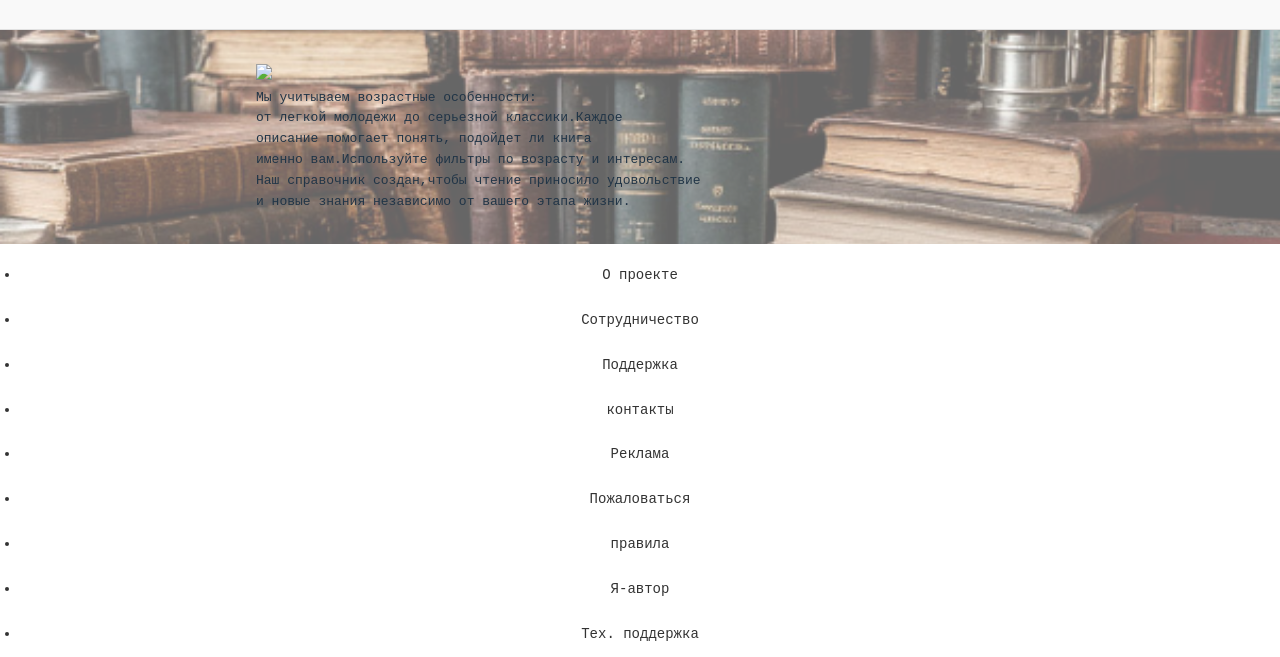
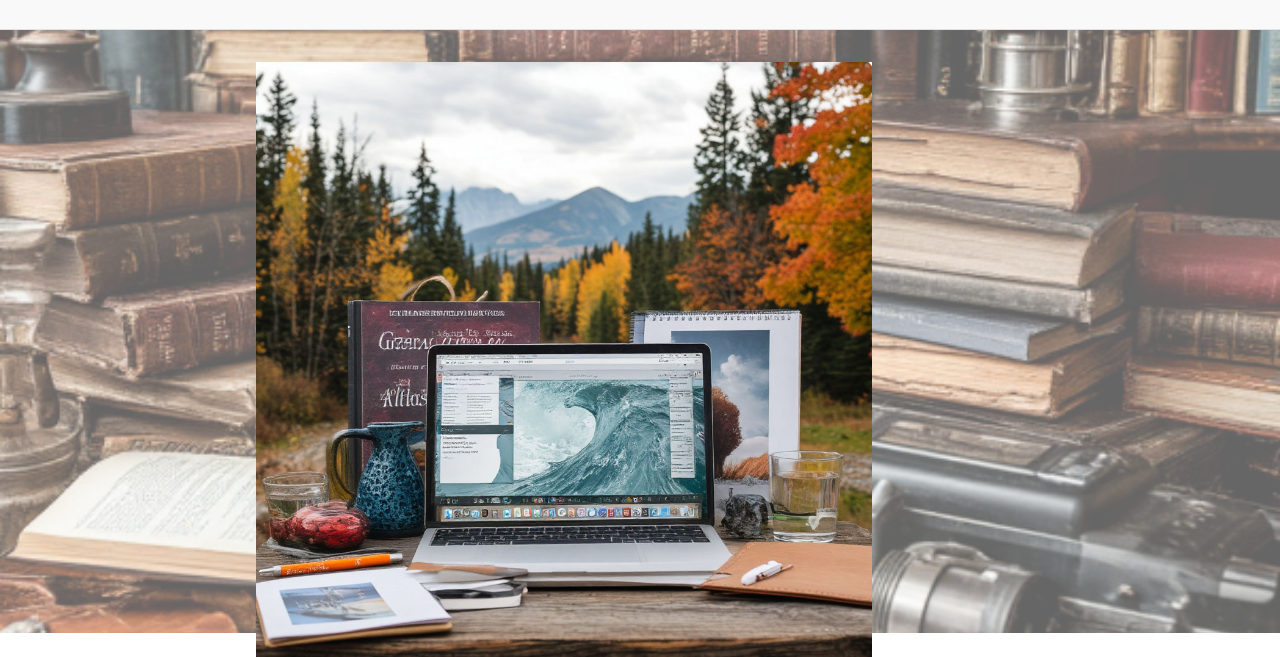
Before and after one commit to nasta2324/project_books_smirnova_153isip, a plain HTML site: page 3cr.html in a window 1280 px wide. Shown: the part 167-824 px from the top of the page. Drawn offline with Linux system fonts and the light colour scheme.

Commit message:
Update 3cr.html

```diff
--- a/3cr.html
+++ b/3cr.html
@@ -36,7 +36,7 @@
 	</header>
 	<main>
 		<div class="конт1">
-		<img src="/home/user/Рабочий стол/Смирнова_УП2 (2) (2)/projekt/sources/images/shedevr.png">
+		<img src="shedevr.png">
 <pre>
 Мы учитываем возрастные особенности:
 от легкой молодежи до серьезной классики.Каждое
```
